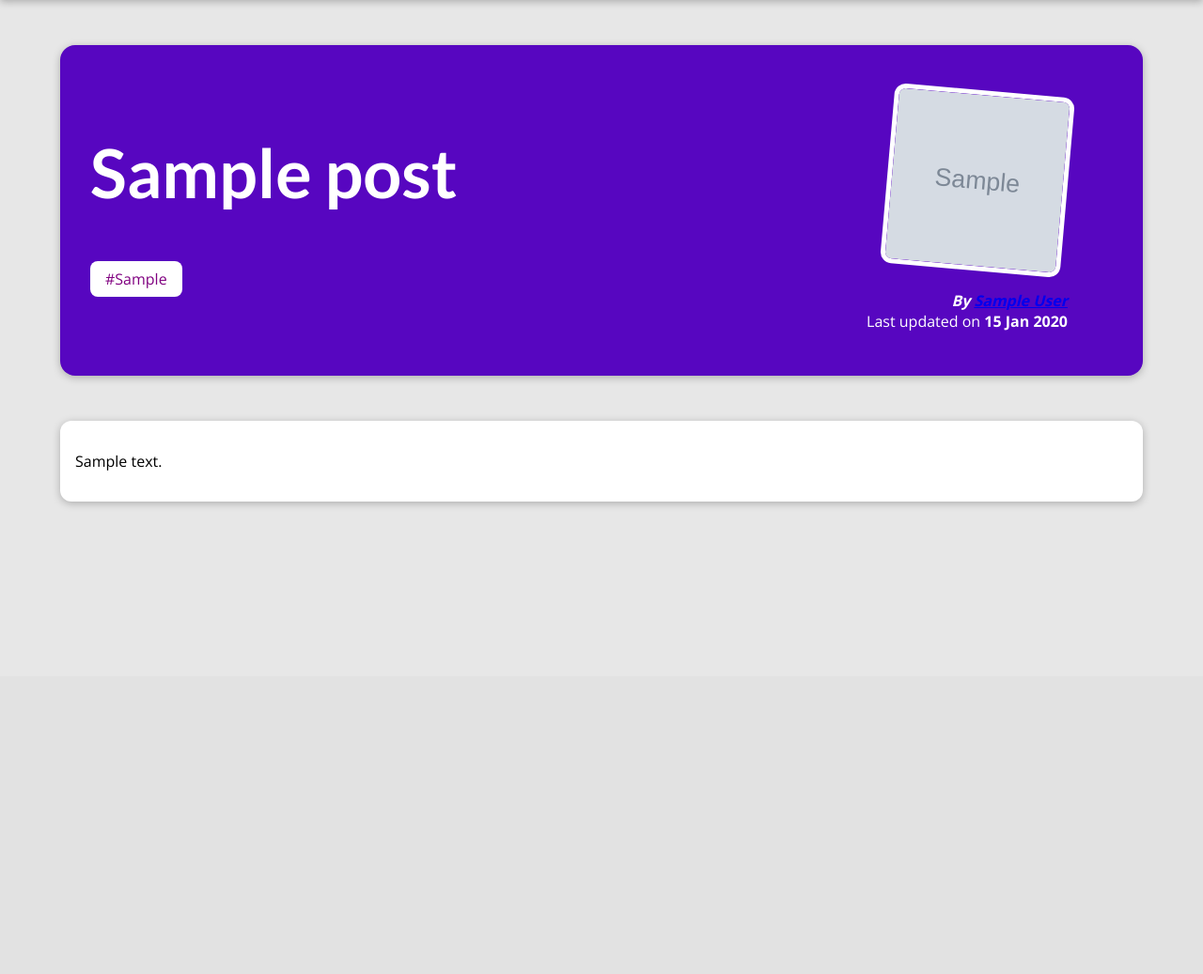
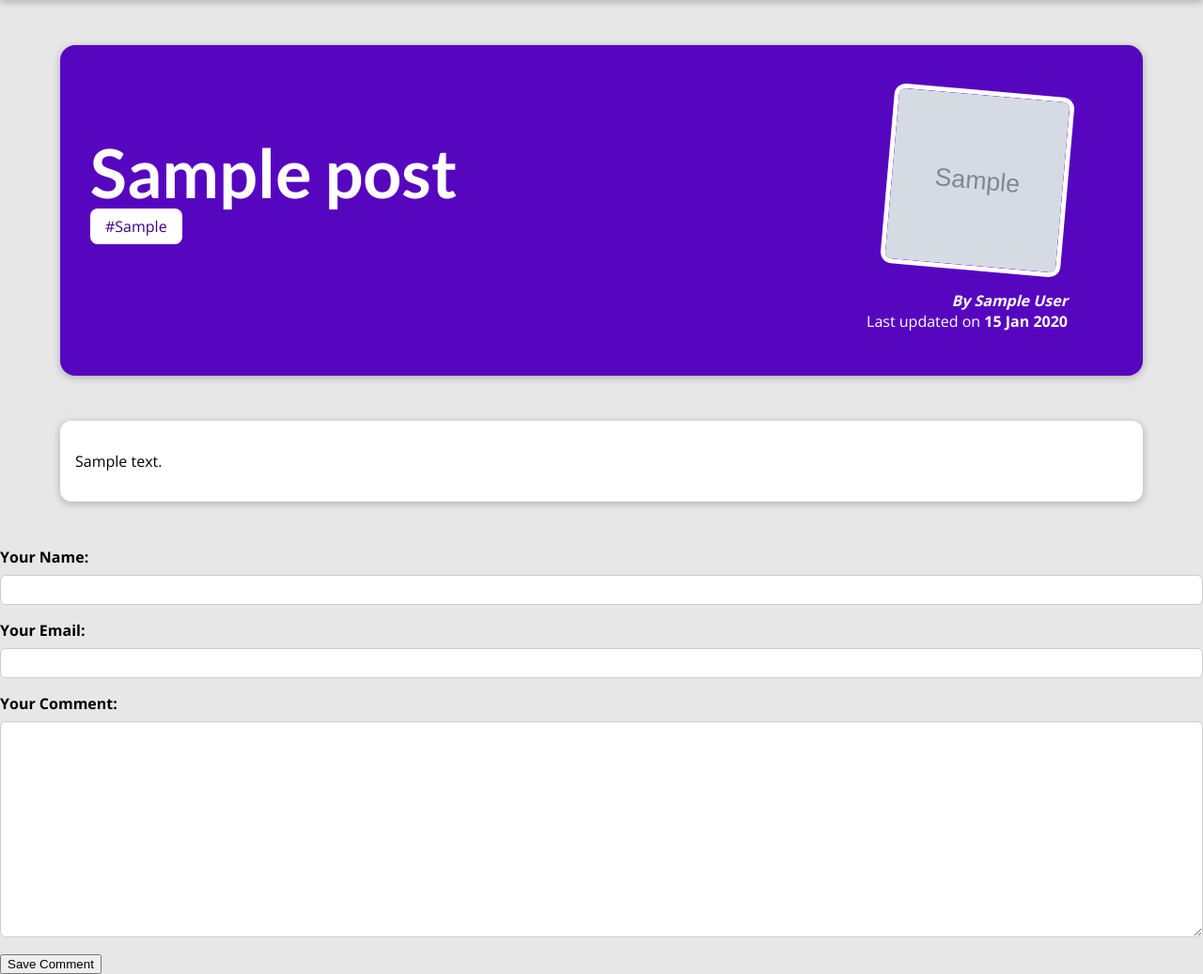
Before and after one commit to Alejandro-Jaime-Pozas/django-advanced-projects, a Django app: a page that uses blog/templates/blog/post-detail.html in a window 1280 px wide. Shown: the part 80-1117 px from the top of the page at 94% size. Before the commit the page ends 618 px from the top, so only its background shows below. Run offline with Django 5.2, Linux system fonts and the light colour scheme; tables that the repository leaves empty hold one stand-in row (values such as "Sample post"); grey boxes marked "Sample" are stand-in pictures.

Commit message:
added comments model and form for user to be able to comment on posts

```diff
--- /dev/null
+++ b/blog/forms.py
@@ -0,0 +1,13 @@
+from django import forms
+
+from .models import Comment
+
+class CommentForm(forms.ModelForm):
+    class Meta:
+        model = Comment
+        exclude = ['post']
+        labels = {
+            'user_name': 'Your Name',
+            'user_email': 'Your Email',
+            'text': 'Your Comment'
+        } # to override django default names to form fields
--- a/blog/models.py
+++ b/blog/models.py
@@ -37,3 +37,10 @@ class Post(models.Model):
 
     def __str__(self) -> str:
         return f"{self.title} | by: {self.author}"
+
+
+class Comment(models.Model):
+    user_name = models.CharField(max_length=120)
+    user_email = models.EmailField()
+    text = models.TextField(max_length=400)
+    post = models.ForeignKey(Post, on_delete=models.CASCADE, related_name='comments') # comments belong to a single post
--- a/blog/static/blog/post-detail.css
+++ b/blog/static/blog/post-detail.css
@@ -22,6 +22,7 @@ body {
 #summary h2 {
   color: white;
   font-size: 4.5rem;
+  margin-bottom: 0.25rem;
 }
 
 #summary article {
@@ -47,8 +48,32 @@ body {
   font-weight: bold;
 }
 
+#summary a {
+  color: white;
+  text-decoration: none;
+}
+
 #summary time {
   font-weight: bold;
+}
+
+#read-later {
+  margin: 2rem 0;
+}
+
+#read-later button {
+  background-color: transparent;
+  border: 1px solid white;
+  padding: 0.5rem 2rem;
+  font: inherit;
+  color: white;
+  cursor: pointer;
+}
+
+#read-later button:hover,
+#read-later button:active {
+  background-color: white;
+  color: #390281;
 }
 
 main {
@@ -63,7 +88,117 @@ body {
 
 .tag {
   background-color: white;
-    color: purple;
-    padding: .5rem 1rem;
+  color: #390281;
+  padding: 0.5rem 1rem;
   border-radius: 8px;
 }
+
+#comment-form {
+  margin: 3rem auto;
+  width: 90%;
+  max-width: 40rem;
+  border-radius: 12px;
+  background-color: white;
+  box-shadow: 0 2px 8px rgba(0, 0, 0, 0.25);
+  padding: 1rem;
+}
+
+#comment-form button {
+  font: inherit;
+  background-color: #390281;
+  color: white;
+  border: 1px solid #390281;
+  padding: 0.5rem 1.5rem;
+  border-radius: 6px;
+  cursor: pointer;
+}
+
+#comment-form button:hover,
+#comment-form button:active {
+  background-color: #4f0ba7;
+  border-color: #4f0ba7;
+}
+
+.form-control {
+  margin-bottom: 1rem;
+}
+
+.form-control label {
+  font-weight: bold;
+  margin-bottom: 0.5rem;
+  display: block;
+}
+
+.form-control input,
+.form-control textarea {
+  display: block;
+  width: 100%;
+  font: inherit;
+  padding: 0.25rem;
+  border-radius: 6px;
+  border: 1px solid #ccc;
+}
+
+.errorlist {
+  list-style: none;
+  margin: 0.5rem 0;
+  padding: 0;
+  color: #d6000b;
+}
+
+.invalid label {
+  color: #d6000b;
+}
+
+.invalid input,
+.invalid textarea {
+  border-color: #d6000b;
+  background-color: #ffe6e7;
+}
+
+#alert {
+  margin: 8rem auto 3rem auto;
+  border: 1px solid #d6000b;
+  background-color: #ffe6e7;
+  padding: 1rem;
+  width: 90%;
+  max-width: 40rem;
+}
+
+#alert a {
+  text-decoration: none;
+  border: 1px solid #d6000b;
+  background-color: #d6000b;
+  color: white;
+  padding: 0.25rem 1.5rem;
+  border-radius: 6px;
+}
+
+#comments {
+  margin: 3rem auto;
+  width: 90%;
+  max-width: 60rem;
+  border-radius: 12px;
+  background-color: white;
+  box-shadow: 0 2px 8px rgba(0, 0, 0, 0.25);
+  padding: 1rem 2rem;
+}
+
+#comments ul {
+  list-style: none;
+  margin: 0;
+  padding: 0;
+}
+
+#comments li {
+  margin-bottom: 1rem;
+  border-bottom: 2px solid #ccc;
+}
+
+#comments li:last-of-type {
+  border-bottom: none;
+}
+
+#comments h2 {
+  color: #464646;
+}
--- a/blog/templates/blog/post-detail.html
+++ b/blog/templates/blog/post-detail.html
@@ -33,4 +33,20 @@
 <main>
     {{ post.content|linebreaks }}
 </main>
+
+<div class="">
+    <form action="">
+        {% for form_field in comment_form %}
+            <div class="form-control">
+                {% comment %} label_tag accesses the labels field from the form {% endcomment %}
+                {{ form_field.label_tag}}
+                {{ form_field }}
+                {% comment %} errors acceses any errors from the form_field object  {% endcomment %}
+                {{ form_field.errors }}
+            </div>
+        {% endfor %}
+        <button>Save Comment</button>
+    </form>
+</div>
+
 {% endblock %}
--- a/blog/urls.py
+++ b/blog/urls.py
@@ -3,7 +3,10 @@ from django.urls import path
 from . import views
 
 urlpatterns = [
-    path('', views.starting_page, name='starting-page'),
-    path('posts', views.posts, name='posts-page'),
+    path('', views.StartingPageView.as_view(), name='starting-page'),
+    # path('', views.starting_page, name='starting-page'),
+    path('posts', views.AllPostsView.as_view(), name='posts-page'),
+    # path('posts', views.posts, name='posts-page'),
+    path('posts/<slug:slug>', views.SinglePostView.as_view(), name='post-detail-page'), # posts/my-first-post
     path('posts/<slug:slug>', views.post_detail, name='post-detail-page'), # posts/my-first-post
 ]
--- a/blog/views.py
+++ b/blog/views.py
@@ -1,9 +1,25 @@
+from typing import Any
+from django.db.models.query import QuerySet
 from django.shortcuts import render, get_object_or_404
+from django.views.generic import ListView, DetailView
 
 from .models import Post
+from .forms import CommentForm
 
 
 # Create your views here.
+
+# include a start page w only the 3 latest posts
+class StartingPageView(ListView):
+    template_name = 'blog/index.html'
+    model = Post
+    ordering = ['-date', ] # use ordering field to order the list of data '-' means desc order
+    context_object_name = 'posts' # change name to readable for use in template
+
+    def get_queryset(self): # to overwrite the default queryset
+        queryset = super().get_queryset()
+        data = queryset[:3]
+        return data
 
 # include a start page w only the 3 latest posts
 def starting_page(request):
@@ -14,12 +30,30 @@ def starting_page(request):
 
 
 # include an all posts page that shows all posts
+class AllPostsView(ListView):
+    template_name = 'blog/all-posts.html'
+    model = Post
+    ordering = ['-date']
+    context_object_name = 'all_posts'
+
+# include an all posts page that shows all posts
 def posts(request):
     all_posts = Post.objects.all().order_by('-date')
     return render(request, 'blog/all-posts.html', {
         'all_posts': all_posts
     })
 
+
+# include the post detail including its content
+class SinglePostView(DetailView): # this Detail view auto raises error if object not found and takes a slug as a field
+    template_name = 'blog/post-detail.html'
+    model = Post
+
+    def get_context_data(self, **kwargs):
+        context = super().get_context_data(**kwargs)
+        context['post_tags'] = self.object.tags.all() # to get access to a single post's fields
+        context['comment_form'] = CommentForm() # to create instance of a form based on comment model that you can then access within the template
+        return context
 
 # include the post detail including its content
 def post_detail(request, slug):
```
Also changed, not shown: blog/static/blog/app.css (added, +49 -0 lines), blog/static/blog/stored-posts.css (added, +39 -0 lines), blog/migrations/0003_comment.py (added), blog/static/blog/all-posts.css (indentation only), blog/static/blog/index.css (indentation only), blog/static/blog/post.css (indentation only). Lines whose indentation alone changed are shown as unchanged.
